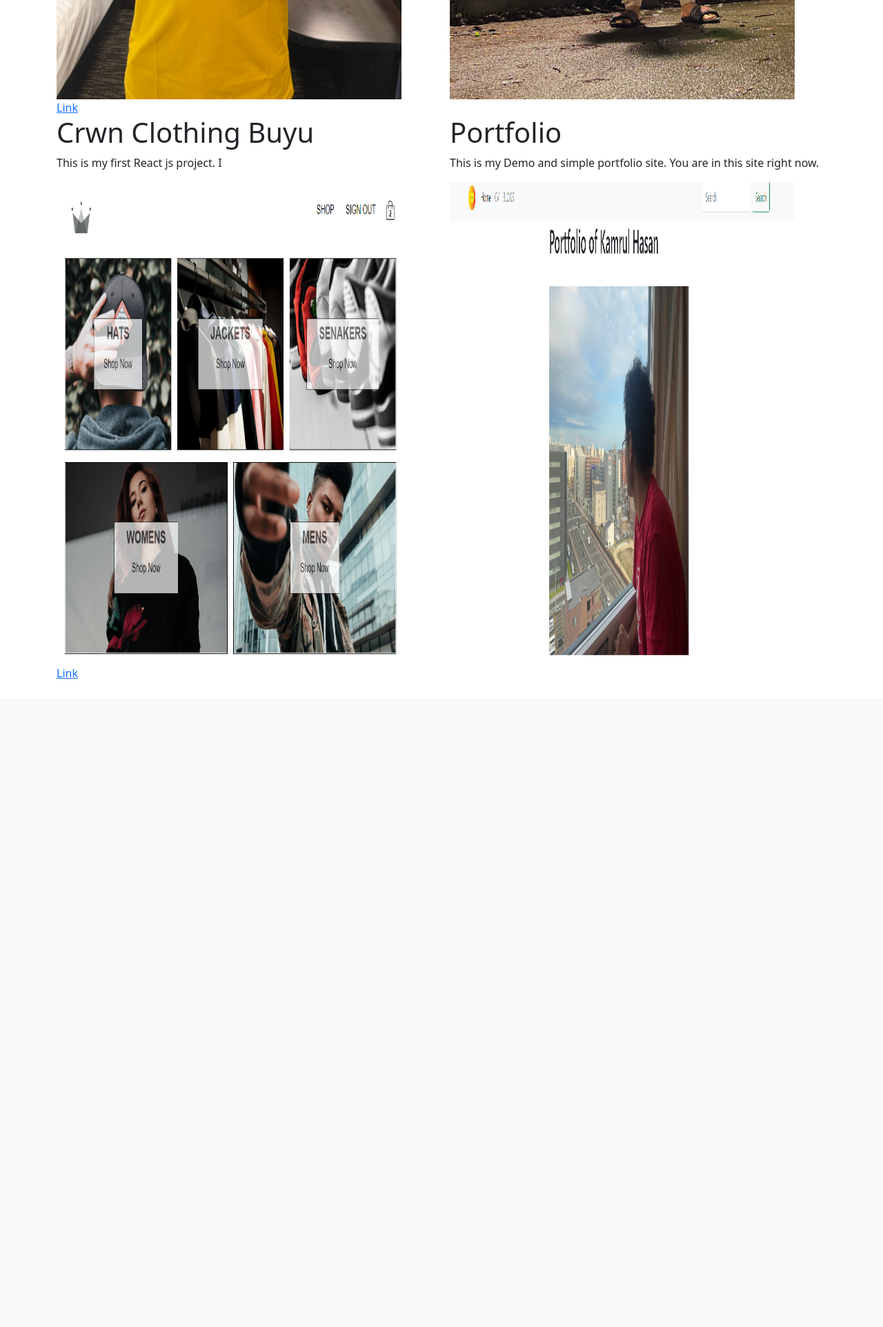
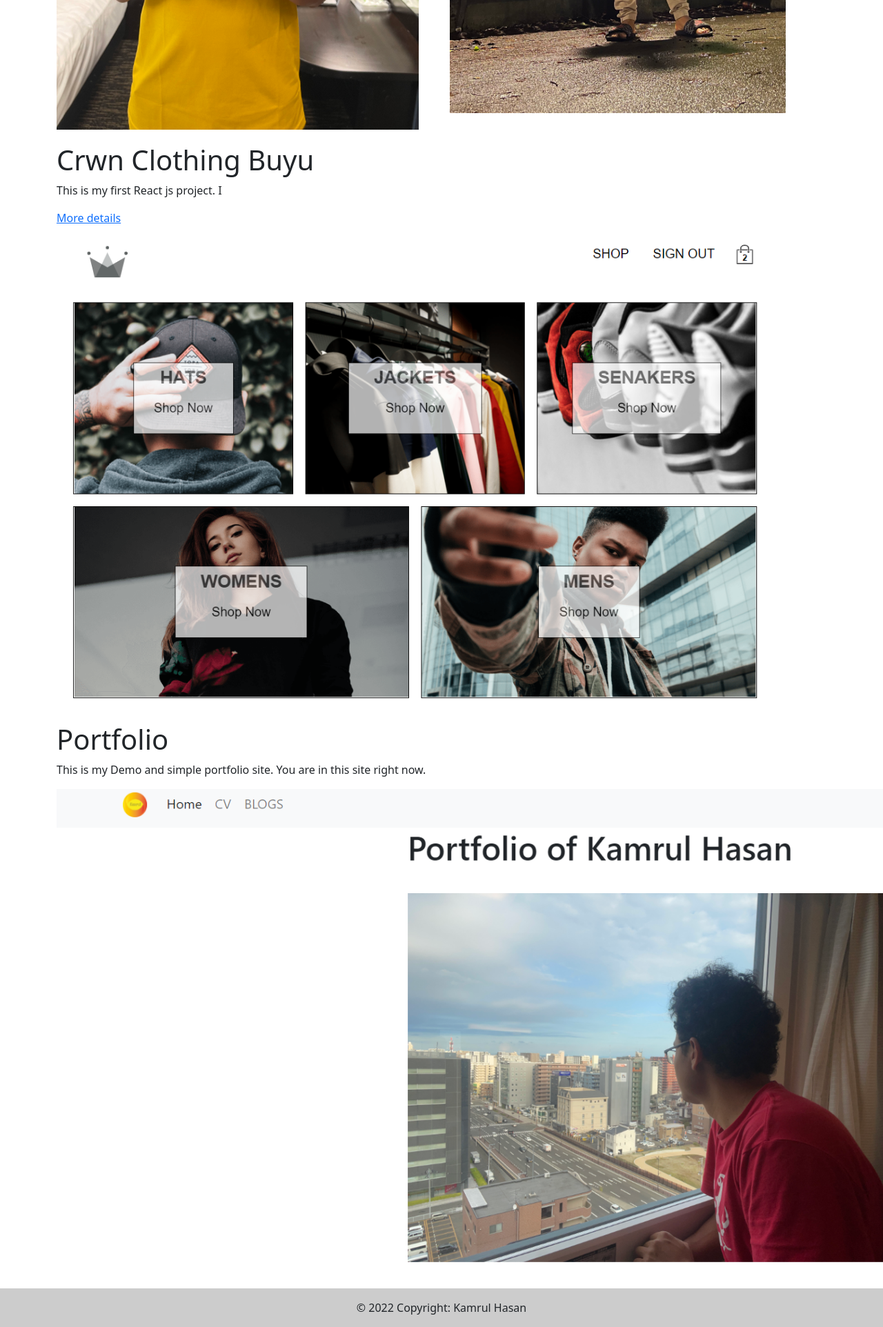
Before and after one commit to kamrulhasanp/portfolio, a Django app: page / in a window 1280 px wide; the page is wider, and only the part inside the window is pictured. Shown: the part 1240-3164 px from the top of that part at 69% size. Before the commit the page ends 2224 px from the top of that part, so only its background shows below. Run offline with Django 3.2, Linux system fonts and the light colour scheme; data comes from the database, SQL or seed files in the repository; both versions use the stored data as it was after the commit.

Commit message:
first commit

```diff
--- a/blog/templates/blog/all_blogs.html
+++ b/blog/templates/blog/all_blogs.html
@@ -1,14 +1,16 @@
 {% extends 'portfolio/base.html' %}
 {% block contant %}
     <div class="container">
-        <h1>There are all blogs </h1> <br>
-        <h2>Kamrul have {{ blogs.count }} blog{{ blogs.count| pluralize }}</h2>
+        <h1 class="text-center">There are all blogs </h1> <br>
+        <h2 class="text-center">Kamrul's Have {{ blogs.count }} Blog{{ blogs.count| pluralize }}</h2>
+         <hr>
 
         {% for blog in blogs %}
             <a href="{% url 'blog:detail' blog.id %}" style="text-decoration: none"><h1>{{ blog.title }}</h1></a>
             {{ blog.date|date:'M d Y'|upper }}
             <p>{{ blog.description|striptags|truncatechars:500 }}</p>
         {% endfor %}
+
     </div>
 
 {% endblock %}
--- a/portfolio/templates/portfolio/base.html
+++ b/portfolio/templates/portfolio/base.html
@@ -45,6 +45,16 @@
 </nav>
 
 {% block contant %} {% endblock %}
+<footer>
+     <div
+         class="text-center p-3"
+         style="background-color: rgba(0, 0, 0, 0.2)"
+         >
+      © 2022 Copyright: Kamrul Hasan
+
+
+    </div>
+</footer>
 
 
 <!-- Optional JavaScript; choose one of the two! -->
--- a/portfolio/templates/portfolio/home.html
+++ b/portfolio/templates/portfolio/home.html
@@ -12,19 +12,19 @@
 
 
     <div class="container">
-        <div class="row">
+        <div class="row"  >
             {% for projects in  projects %}
-                <div class="col">
-                    <h1>{{ projects.title }}</h1>
+                <div class="col" style="padding-top: 20px ">
+                <div class="row">
+                     <h1>{{ projects.title }}</h1>
                     <p>{{ projects.description }}</p>
-
-                    <img src="{{ projects.image.url }}" height=700 width=500 alt="">
-                    <br>
-                    {% if projects.urls %}
-                        <a href="{{ projects.urls }}"> Link</a>
-
+                     {% if projects.urls %}
+                        <a href="{{ projects.urls }} "> More details</a>
                     {% endif %}
 
+                </div>
+                    <img src="{{ projects.image.url }}" height=700 width= auto;>
+                    <br>
                 </div>
             {% endfor %}
 
@@ -32,6 +32,4 @@
     </div>
     <br>
 
-
-
 {% endblock %}
```
Also changed, not shown: db.sqlite3, media/portfolio/images/clothing.png (added), media/portfolio/images/portfolio.png (added), media/portfolio/images/portfolio3.png (added).
